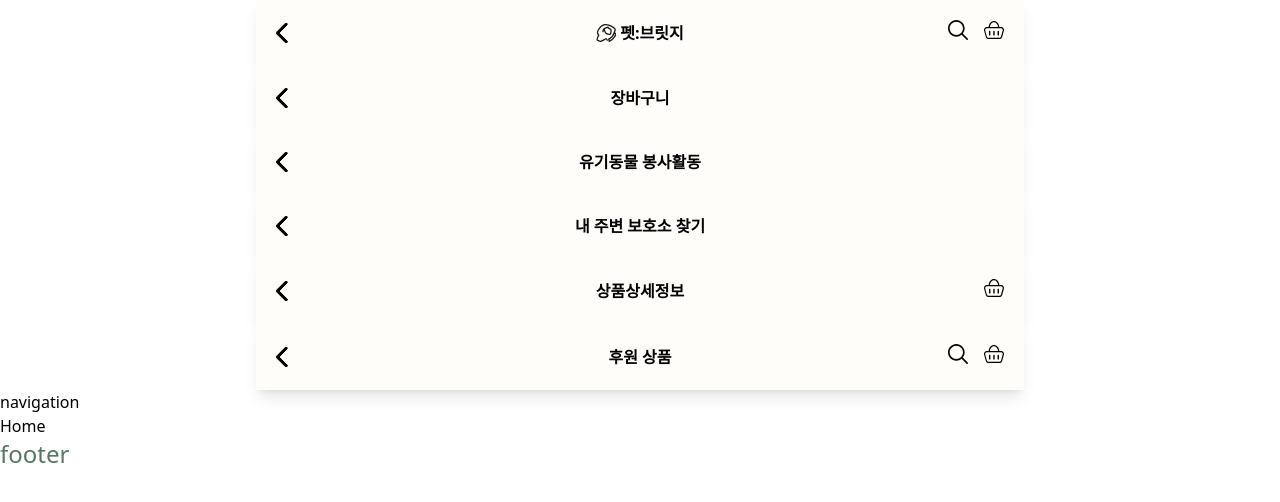
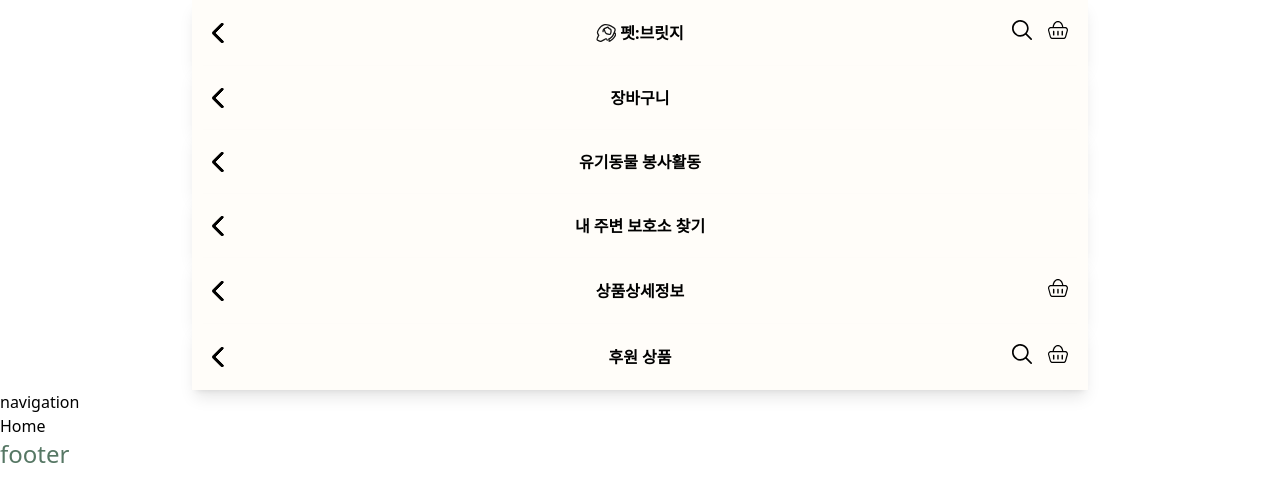
Before and after one commit to sssseungk/Pet_Bridge, a React (Vite) app: page / in a window 1280 px wide. Shown: the top 502 px of the page. Built offline with nearby package versions, Linux system fonts and the light colour scheme; a web font is replaced by a local one.

Commit message:
[Modify] 헤더 컴포넌트 max-width 변경(3xl -> 4xl)
#18 완료

```diff
--- a/src/components/Header/HeaderComp.jsx
+++ b/src/components/Header/HeaderComp.jsx
@@ -7,7 +7,7 @@ import PropTypes from 'prop-types';
 function HeaderComp({title='펫:브릿지', showLogo=false, showSearchIcon=false, showCartIcon=false}) {
   return (
     <>
-      <div className="max-w-3xl mx-auto p-5 bg-pet-bg border-gray-800 shadow-lg relative z-10">
+      <div className="max-w-4xl mx-auto p-5 bg-pet-bg border-gray-800 shadow-lg relative z-10">
         <div className="flex items-center justify-between">
           <button>
             <img src={prev_icon}/>
@@ -27,7 +27,6 @@ function HeaderComp({title='펫:브릿지', showLogo=false, showSearchIcon=false
         </div>
       </div>
     </>
-
   )
 }
 
```
